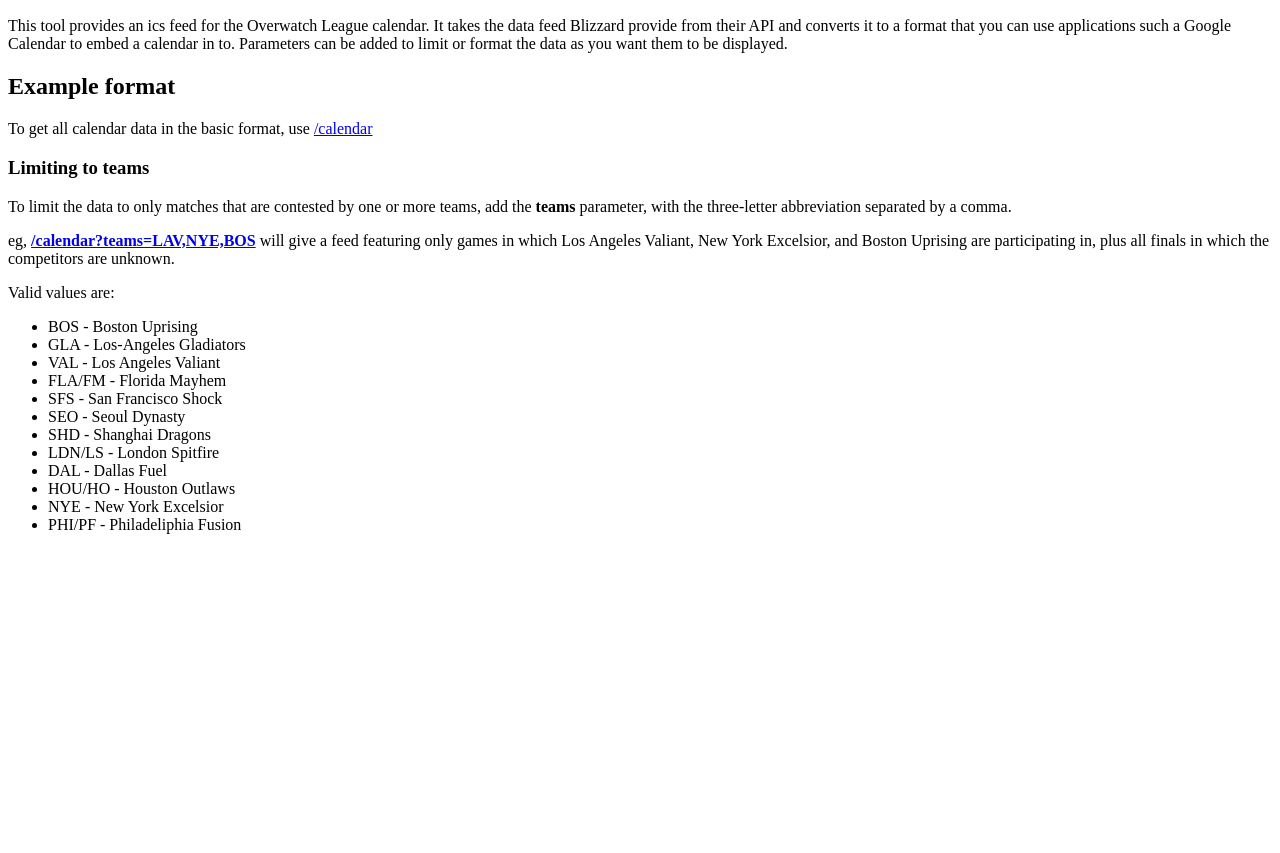
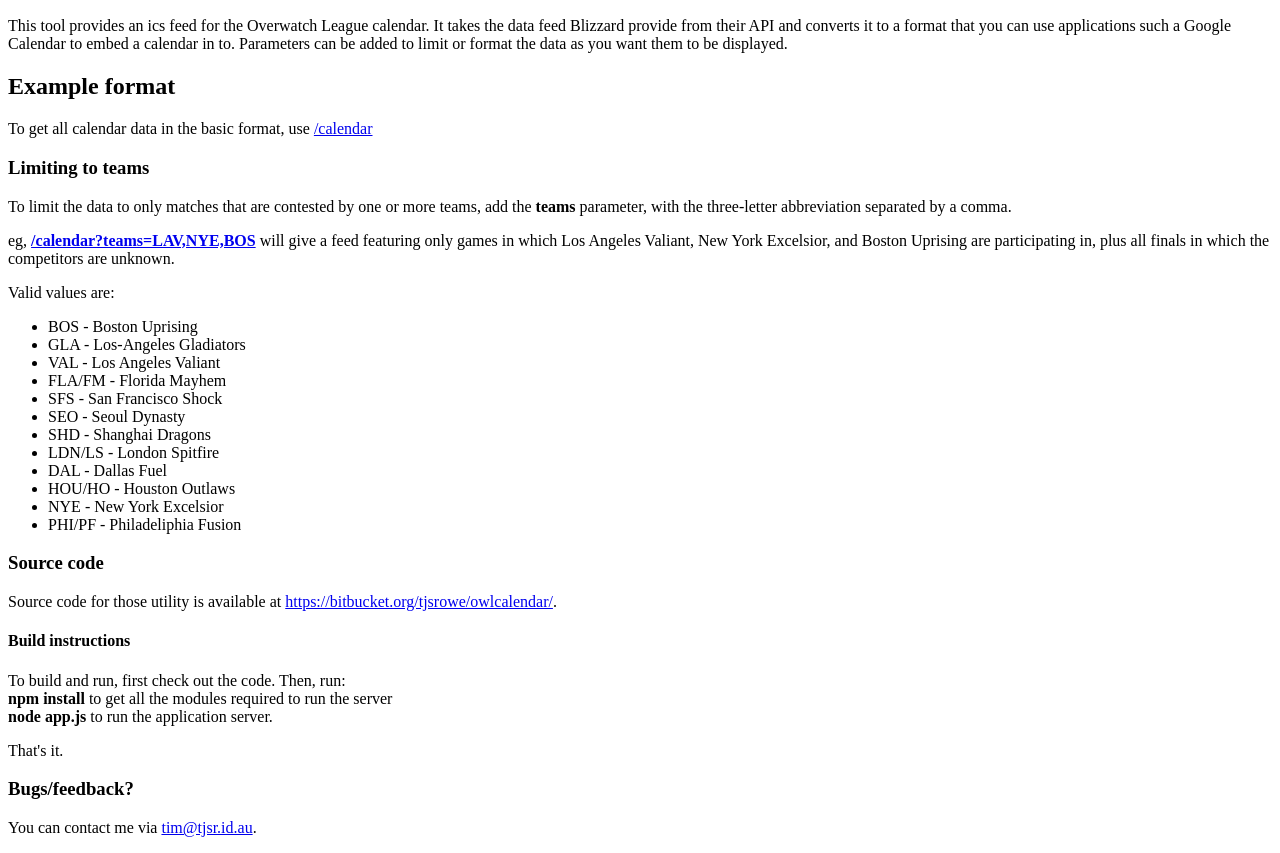
Before and after one commit to au5ton/owlcalendar, a website: page index.html in a window 1280 px wide. Shown: the part 96-949 px from the top of the page. Before the commit the page ends 800 px from the top, so only its background shows below. Drawn offline with Linux system fonts and the light colour scheme.

Commit message:
Added source code details and contact section.

```diff
--- a/index.html
+++ b/index.html
@@ -27,5 +27,14 @@
 				<li>PHI/PF - Philadeliphia Fusion</li>
 			</ul>
 		</p>
+		<h3>Source code</h3>
+		<p>Source code for those utility is available at <a href="https://bitbucket.org/tjsrowe/owlcalendar/">https://bitbucket.org/tjsrowe/owlcalendar/</a>.</P>
+		<h4>Build instructions</h4>
+		<p>To build and run, first check out the code.  Then, run:<br />
+		<strong>npm install</strong> to get all the modules required to run the server<br />
+		<strong>node app.js</strong> to run the application server.</p>
+		<p>That's it.</p>
+		<h3>Bugs/feedback?</h3>
+		<p>You can contact me via <a href="mailto:tim@tjsr.id.au">tim@tjsr.id.au</a>.</p>
 	</body>
 </html>
```
